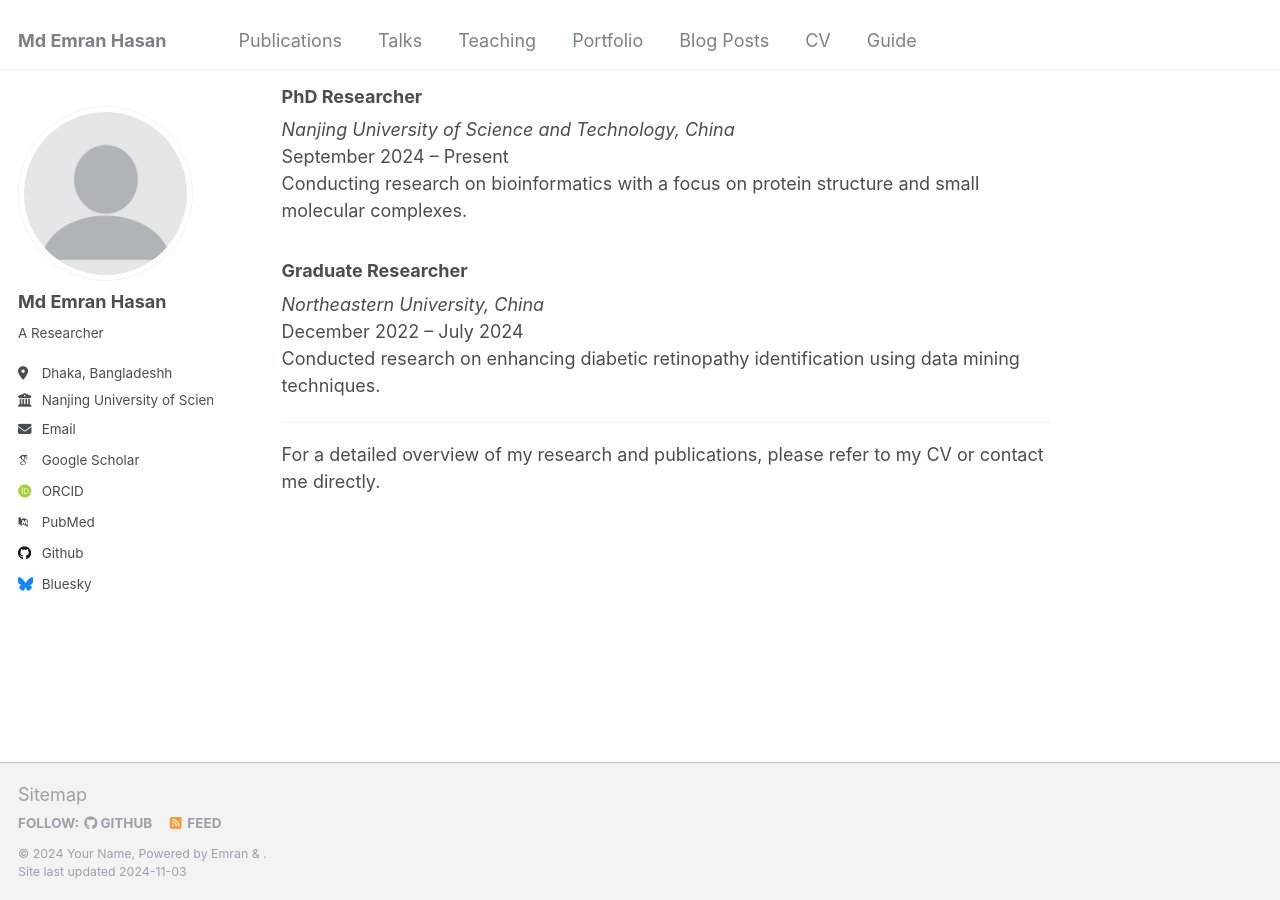
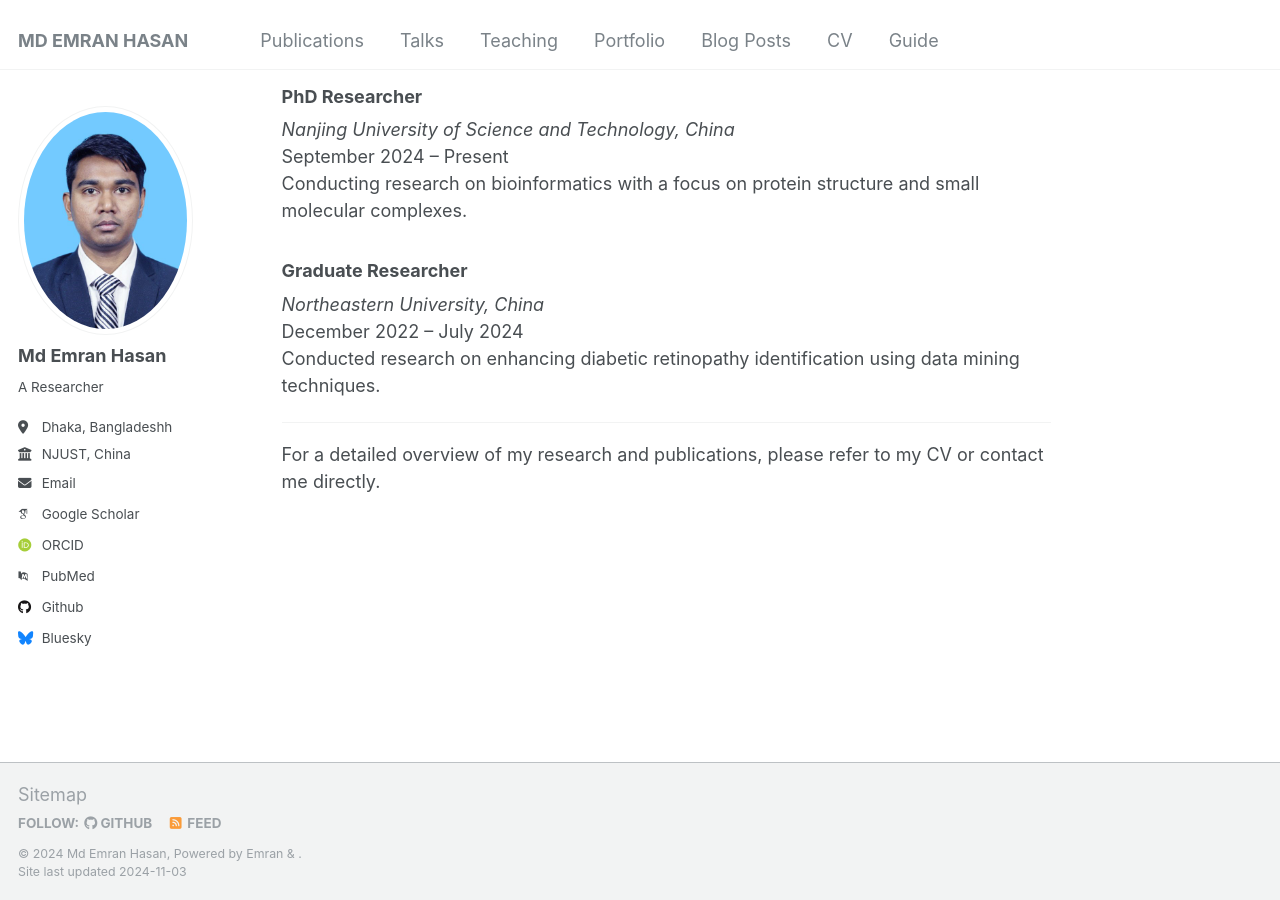
Before and after one commit to emrancub/emrancub.github.io, a Jekyll site: the page built from _pages/about.md, in a window 1280 px wide and 900 px high, scrolled down 892 px. Built offline with Jekyll 4.4.1, drawn with Linux system fonts in a browser that asks for light colours; some web fonts are replaced.

Commit message:
picture add

```diff
--- a/_config.yml
+++ b/_config.yml
@@ -8,27 +8,27 @@
 
 # Basic Site Settings
 locale                   : "en-US"
-title                    : "Md Emran Hasan"
+title                    : "MD EMRAN HASAN"
 title_separator          : "-"
-name                     : &name "Your Name"
+name                     : &name "Md Emran Hasan"
 description              : &description "personal description"
 url                      : https://emrancub.github.io # the base hostname & protocol for your site e.g. "https://mmistakes.github.io"
 baseurl                  : "" # the subpath of your site, e.g. "/blog"
-repository               : "academicpages/emrancub.github.io"
+repository               : "emrancub/emrancub.github.io"
 
 # Site Author - The following control what appear as part of the author content on the side bar.
 #               If a field is blank the icon and link will not appear, otherwise it will be shown.
 #               Additional customization can be done by editing /_includes/author-profile.html
 author:
   # Biographic information
-  avatar           : "profile.png"
+  avatar           : "picture.jpg"
   name             : "Md Emran Hasan"
   pronouns         : # example: "she/her"
   bio              : "A Researcher"
   location         : "Dhaka, Bangladeshh"
-  employer         : "Nanjing University of Science and Technology"
+  employer         : "NJUST, China"
   uri              : # URL
-  email            : "none@example.org"
+  email            : "writetoemran@gmail.com"
 
   # Academic websites
   arxiv            : # URL - Update with the correct link to your profile
```
Also changed, not shown: images/2 Copy.jpg (added), images/picture.jpg (added).
